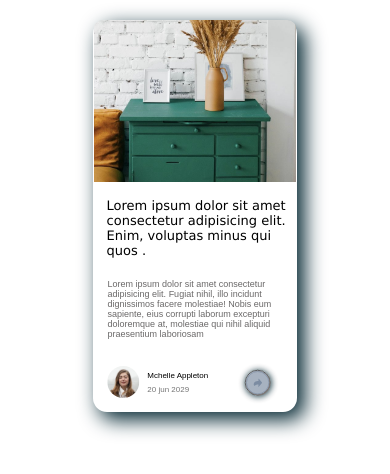
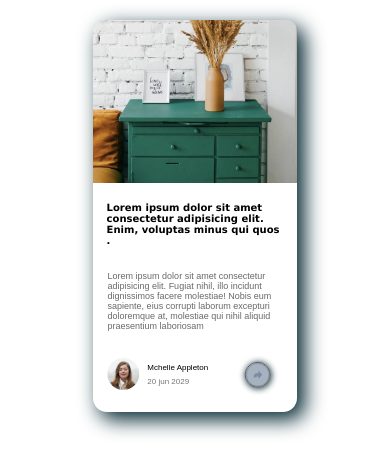
Before and after one commit to guilherm707070/card-Componente-de-visualiza-o-do-artigo, a plain HTML site: page index.html in a window 390 px wide. Drawn offline with Linux system fonts and the light colour scheme.

Commit message:
atualização mobile0.1

```diff
--- a/styleCelular.css
+++ b/styleCelular.css
@@ -19,8 +19,9 @@
     padding: 20px 8px;
     height: 10vh;
     width: 11.2rem;
-    font-size: small;
-    font-weight: 1;
+    font-size: x-small;
+    font-weight: bold;
+
   }
   #card {
     padding: 0;
@@ -31,8 +32,8 @@
   }
   #img {
     margin-top: 0px;
-    width: 12.7rem;
-    height: 10.1rem;
+    width: 12.8rem;
+    height: 10.2rem;
     border-radius: 10px 10px 0 0;
     object-fit: contain;
   }
@@ -58,7 +59,7 @@
   #rede-sociais {
     display: flex;
     align-items: center;
-    margin: -10px -38px 10px 20px;
+    margin: -10px -39px 10px 20px;
     padding: 12px 15px ;
     clip-path: none;
     width: 17.6rem;
@@ -67,7 +68,7 @@
     position: absolute;
     height: 60px;
     background-color: #06222bf3;
-    box-shadow: #011925 1px 2px 4px 3px;
+    box-shadow: #011925 1px 2px 8px 3px;
     display: none;
   }
   #otra-redes {
```
